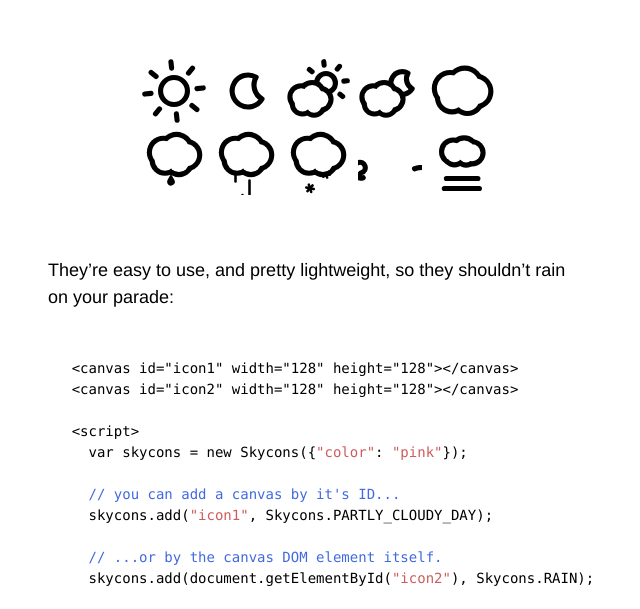
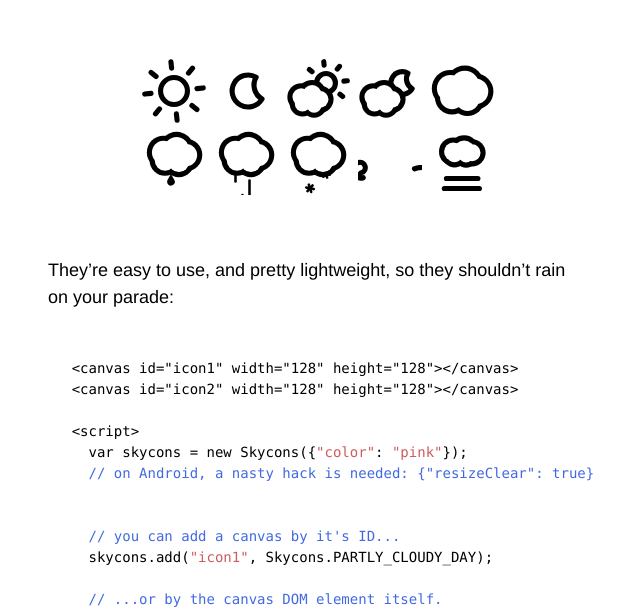
Before and after one commit to darkskyapp/skycons, a plain HTML site: page index.html in a window 1280 px wide. Shown: the part 192-801 px from the top of the page, without its empty margins (322-962 px from the left). Drawn offline with Linux system fonts and the light colour scheme.

Commit message:
Oops, forgot to tweak the index as well.

```diff
--- a/index.html
+++ b/index.html
@@ -102,6 +102,8 @@
 
 &lt;script&gt;
   var skycons = new Skycons({<span class="constant">"color"</span>: <span class="constant">"pink"</span>});
+  <span class="comment">// on Android, a nasty hack is needed: {"resizeClear": true}</span>
+
 
   <span class="comment">// you can add a canvas by it's ID...</span>
   skycons.add(<span class="constant">"icon1"</span>, Skycons.PARTLY_CLOUDY_DAY);
```
